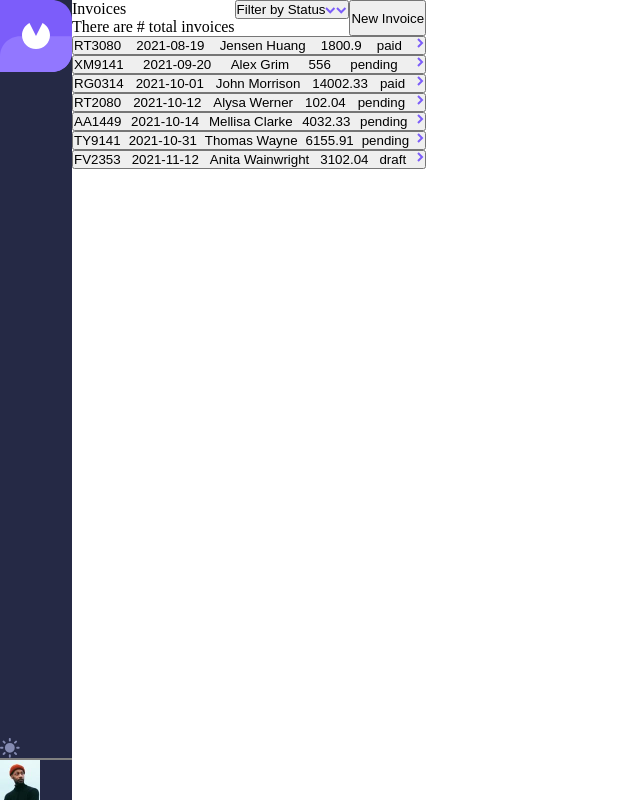
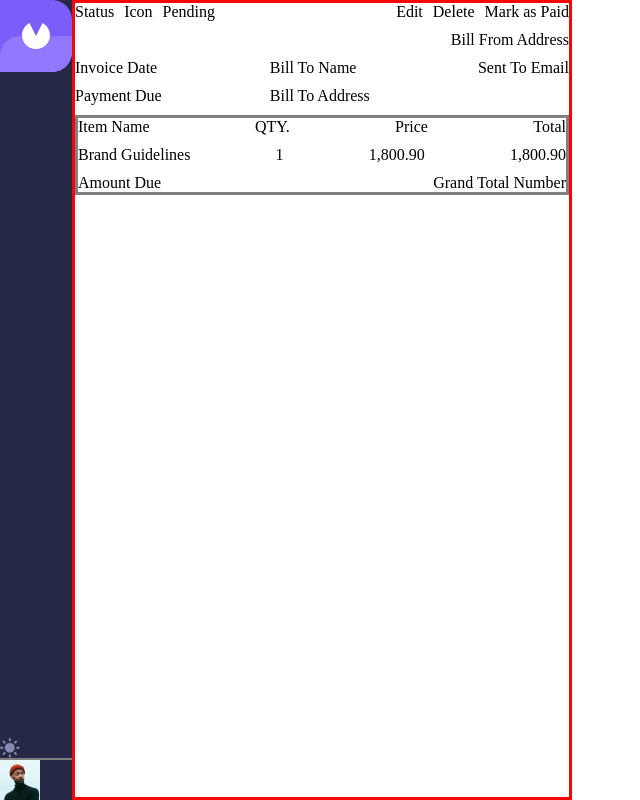
Before and after one commit to Butch-beep/invoice-react-app, a React (Create React App) app: page /invoice/1 in a window 1280 px wide. Shown: the whole page, without its empty margins (0-640 px from the left). Built offline with nearby package versions, Linux system fonts and the light colour scheme; data requests are answered from the project's data file.

Commit message:
url param

```diff
--- a/src/App.js
+++ b/src/App.js
@@ -26,14 +26,14 @@ function App() {
     <QueryClientProvider client={queryClient}>
       <div className="App">
         <NavBar />
-                  <main className='App__container'>
-            <Header onClick={handleFilter}/>
-            <InvoiceList filter={filter}/>
-          </main>
-        {/* <Routes>
-          <Route path='invoice/:invoiceID' element={ <Invoice /> }></Route>
-        </Routes> */}
-
+        <Routes>
+          <Route index element={
+            <main className='App__container'>
+              <Header onClick={handleFilter}/>
+              <InvoiceList filter={filter}/>
+            </main>} />
+          <Route path='invoice/:invoiceId' element={ <Invoice /> } />
+        </Routes>
       </div>
     </QueryClientProvider>
   );
--- a/src/Components/Invoice/Invoice.js
+++ b/src/Components/Invoice/Invoice.js
@@ -1,7 +1,85 @@
 import React from 'react'
+import { useParams } from 'react-router'
+import { useQuery } from 'react-query'
+import axios from 'axios'
 import './Invoice.scss'
 
 function Invoice() {
+
+    const params = useParams()
+    const invoiceId = params.invoiceId
+
+    let promise = new Promise(function(resolve, reject) {
+        let data = fetch('http://localhost:4000/invoices')
+
+        if (data) {
+            resolve(data)
+        }
+    })
+
+    promise.then(response => response.json()).then(data => console.log(data))
+
+
+    // const { isLoading, data } = useQuery('invoice', () => {
+    //     return axios.get('http://localhost:4000/invoices')
+    // })
+
+    // const invoice = (param) => {
+    //     if (data) {
+    //         const index = invoiceIndex();
+    //         return data.data[index][`${param}`];
+    //     }
+    // }
+
+    // const invoiceIndex = () => {
+    //     if (data) {
+    //         const fetchResult = data.data
+    //         const index = fetchResult.findIndex(invoice => invoice.id === invoiceId)
+    //         return index
+    //     }
+    // }
+
+    // let promise  = new Promise(function(resolve, reject) {
+    //     let data = fetch('http://localhost:4000/invoices')
+    //     if (data !== undefined) {
+    //         return resolve(data)
+    //     }
+    // })
+
+
+    // const isInvoiceIdExist = () => {
+    //     if (data.statusText) {
+    //         const arrInvoice = data.data.map((invoice) => invoice.id)
+    //         if (arrInvoice.includes(invoiceId)) {
+    //             console.log('hey')
+    //             return data.data[1].id
+    //         }
+    //     }
+    // }
+
+
+
+
+    // const invoiceIndex = () => {
+    //     return isInvoiceIdExist().findIndex((invoice) => invoice.id === invoiceId)
+    // }
+
+    // console.log(invoiceIndex())
+
+    // const invoice = () => {
+    //     const invoiceIndex = () => {
+    //         return isInvoiceIdExist().findIndex((invoice) => invoice.id === invoiceId)
+    //     }
+
+    //     console.log(isInvoiceIdExist()[invoiceIndex])
+    // }
+
+    // console.log(invoice())
+
+    // if (isInvoiceIdExist() === false)  {
+    //     return <div>No Invoice with Invoice ID of {invoiceId} was found</div>
+    // }
+
   return (
     <div className='invoice'>
         <div className='invoice__container invoice__container--header'>
@@ -18,7 +96,7 @@ function Invoice() {
         </div>
         <div className='invoice__container invoice__container--body'>
             <div className='invoice__container invoice__container--bill-from'>
-                <p className='invoice__text invoice__text--from-id-number'>Invoice ID Number</p>
+                <p className='invoice__text invoice__text--from-id-number'></p>
                 <p className='invoice__text invoice__text--from-address'>Bill From Address</p>
             </div>
             <div className='invoice__container invoice__container--bill-to'>
--- a/src/Components/InvoiceList/InvoiceList.js
+++ b/src/Components/InvoiceList/InvoiceList.js
@@ -1,11 +1,12 @@
 import React, { useEffect, useState } from 'react'
 import { useQuery } from 'react-query';
+import { useNavigate } from 'react-router';
 import axios from 'axios';
 import './InvoiceList.scss'
 import arrowRight from '../../assets/icon-arrow-right.svg';
 
 function InvoiceList({ filter }) {
-
+  const navigate = useNavigate()
 
   const { isLoading, data } = useQuery('invoice', () => {
     return axios.get('http://localhost:4000/invoices')
@@ -15,8 +16,10 @@ function InvoiceList({ filter }) {
     return <h2>Loading...</h2>
   }
 
+
+
   const invoiceListHTML = (param) =>
-    <button key={param.id} className='invoice-list__container'>
+    <button key={param.id} className='invoice-list__container' onClick={() => navigate('invoice')}>
       <p>{param.id}</p>
       <p>{param.paymentDue}</p>
       <p>{param.clientName}</p>
```
